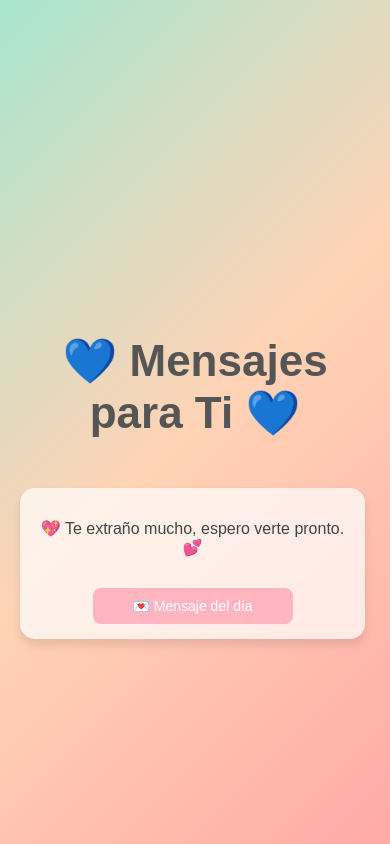
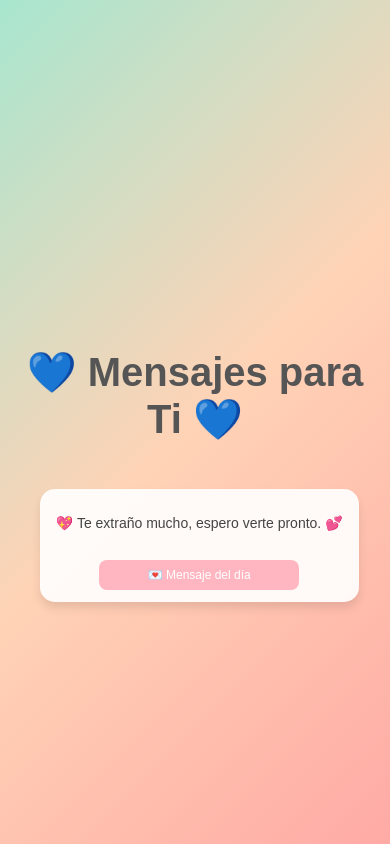
Before and after one commit to jquintero123456789/frase_del_dia, a plain HTML site: page index.html in a window 390 px wide. Drawn offline with Linux system fonts and the light colour scheme.

Commit message:
Update styles.css

```diff
--- a/styles.css
+++ b/styles.css
@@ -12,6 +12,7 @@ body {
     margin: 0;
     padding: 20px;
     box-sizing: border-box;
+    overflow: hidden;
 }
 
 .splash-screen {
@@ -25,13 +26,14 @@ body {
     flex-direction: column;
     align-items: center;
     justify-content: center;
-    font-size: 28px;
+    font-size: 24px;
     color: #444;
     z-index: 1000;
     font-weight: bold;
     text-transform: uppercase;
     padding: 20px;
     box-sizing: border-box;
+    text-align: center;
 }
 
 nav {
@@ -67,34 +69,34 @@ nav ul li a {
 }
 
 header {
-    margin-top: 100px;
-    font-size: 22px;
+    margin-top: 80px;
+    font-size: 20px;
     font-weight: bold;
 }
 
 .message-box {
-    background: rgba(255, 255, 255, 0.7);
-    padding: 20px;
+    background: rgba(255, 255, 255, 0.9);
+    padding: 15px;
     border-radius: 15px;
     box-shadow: 0 6px 10px rgba(0, 0, 0, 0.1);
     margin-top: 20px;
-    font-size: 18px;
+    font-size: 16px;
     color: #444;
-    width: 90%;
-    max-width: 400px;
+    width: 95%;
+    max-width: 350px;
 }
 
 button {
     background: #ffb6c1;
     color: white;
     border: none;
-    padding: 12px 24px;
-    font-size: 16px;
+    padding: 10px 20px;
+    font-size: 14px;
     border-radius: 8px;
     cursor: pointer;
     margin-top: 15px;
     transition: background 0.3s;
-    width: 90%;
+    width: 95%;
     max-width: 200px;
 }
 
@@ -105,7 +107,7 @@ button:hover {
 footer {
     position: absolute;
     bottom: 10px;
-    font-size: 14px;
+    font-size: 12px;
     opacity: 0;
     transition: opacity 1s ease-in-out;
     color: #666;
@@ -113,18 +115,19 @@ footer {
     width: 100%;
 }
 
-@media (max-width: 600px) {
+@media (max-width: 480px) {
     .splash-screen {
-        font-size: 24px;
+        font-size: 20px;
+        padding: 15px;
     }
 
     .message-box {
-        font-size: 16px;
-        padding: 15px;
+        font-size: 14px;
+        padding: 12px;
     }
 
     button {
-        font-size: 14px;
-        padding: 10px 20px;
+        font-size: 12px;
+        padding: 8px 16px;
     }
 }
```
